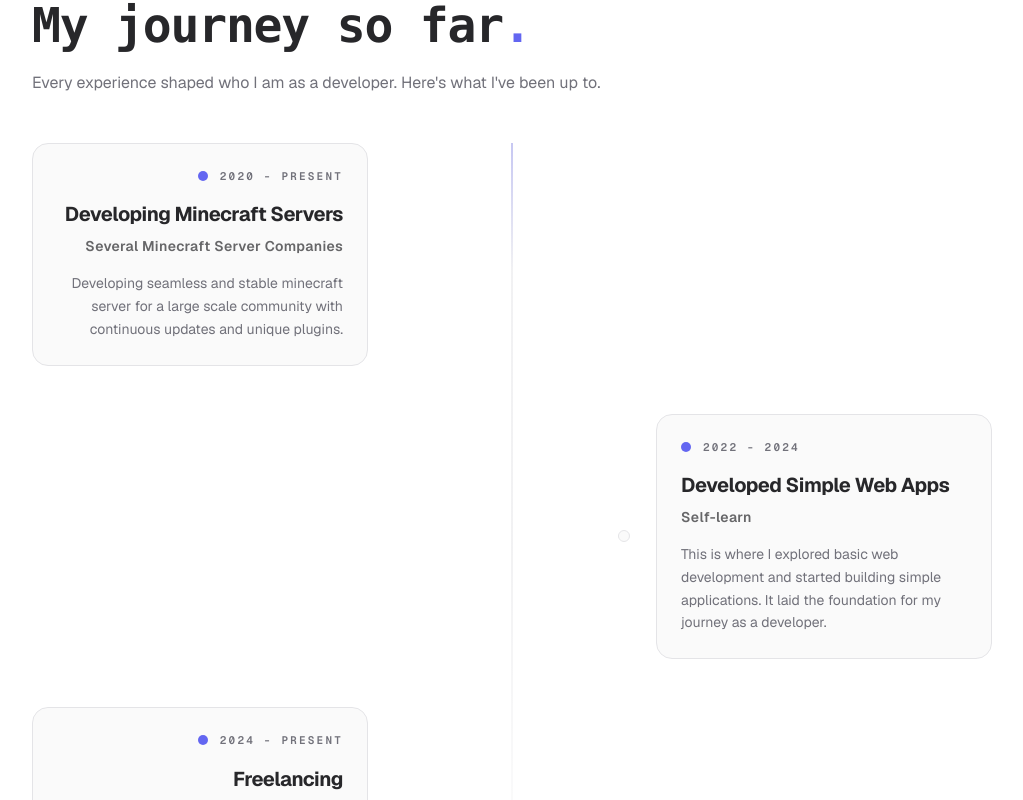
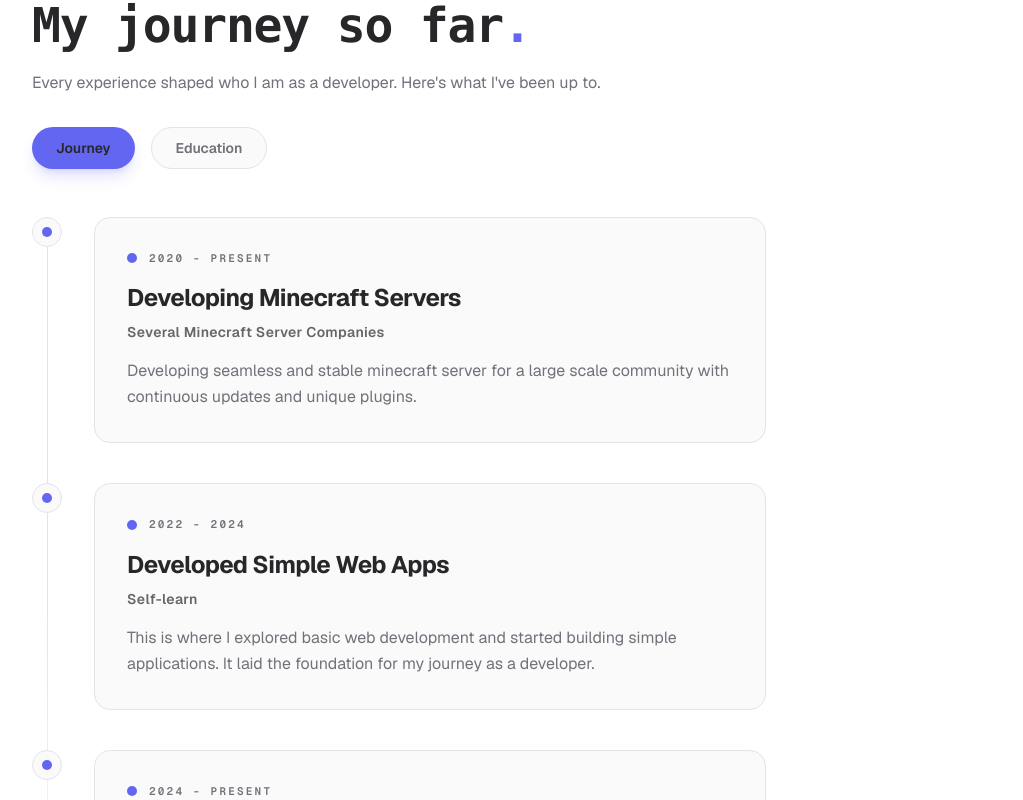
Before and after one commit to mvfflin/mvfflin-profile-new, a Next.js app: page / in a window 1280 px wide. Shown: the part 3840-4640 px from the top of the page, without its empty margins (176-1199 px from the left). Built offline with nearby package versions, Linux system fonts and the light colour scheme.

Commit message:
feat: added new education in journey section

```diff
--- a/components/Experience.tsx
+++ b/components/Experience.tsx
@@ -1,7 +1,9 @@
 "use client";
 
+import { useState } from "react";
 import ScrollReveal from "@/components/ScrollReveal";
 import TypewriterText from "@/components/TypewriterText";
+import Image from "next/image";
 
 const experiences = [
   {
@@ -25,9 +27,30 @@ const experiences = [
   }
 ];
 
+const education = [
+  {
+    title: "Institut Teknologi Sepuluh Nopember",
+    company: "Informatics Engineering (Teknik Informatika)",
+    period: "2026 - Present",
+    description: "Currently pursuing a bachelor's degree in Informatics Engineering. Learning about software engineering, data structures, algorithms, and advanced programming concepts. Admitted throught the SNBT (Seleksi Nasional Berdasarkan Tes) pathway",
+    logo: "/its-logo.png"
+  },
+  {
+    logo: "/sman5.png",
+    title: "SMAN 5 Kota Bekasi",
+    company: "Senior High School",
+    period: "2023 - 2026",
+    description: "Passed the provincial stage of the National Science Olympiad (OSN), served as Vice President of the ICT Club, acted as Head Organizer for CINOTIC (a sub-event of FESTIFIVE), participated in hockey competitions, and developed a program beneficial to the school."
+  }
+];
+
 export default function Experience() {
+  const [activeTab, setActiveTab] = useState<"journey" | "education">("journey");
+
+  const activeData = activeTab === "journey" ? experiences : education;
+
   return (
-    <section id="experience" className="py-20 bg-surface">
+    <section id="experience" className="py-20 bg-surface overflow-hidden">
       <div className="max-w-5xl mx-auto px-6 lg:px-8">
         <ScrollReveal>
           <div className="flex items-center gap-3 mb-4">
@@ -46,61 +69,77 @@ export default function Experience() {
         </ScrollReveal>
 
         <ScrollReveal delay={200}>
-          <p className="text-base text-muted mb-12 max-w-xl">
+          <p className="text-base text-muted mb-8 max-w-xl">
             Every experience shaped who I am as a developer. Here&apos;s what I&apos;ve been up to.
           </p>
         </ScrollReveal>
 
-        <div className="relative pl-8 md:pl-0">
-          <div className="hidden md:block absolute left-1/2 top-0 bottom-0 w-px bg-gradient-to-b from-border via-border to-transparent transform -translate-x-1/2"></div>
-          <div className="hidden md:block absolute left-1/2 top-0 w-px h-32 bg-gradient-to-b from-accent/60 to-transparent transform -translate-x-1/2"></div>
+        <ScrollReveal delay={250}>
+          <div className="flex flex-wrap gap-4 mb-12">
+            <button
+              onClick={() => setActiveTab("journey")}
+              className={`px-6 py-2.5 rounded-full text-sm font-semibold transition-all duration-300 ${activeTab === "journey"
+                ? "bg-accent text-accent-foreground shadow-lg shadow-accent/20"
+                : "bg-background border border-border text-muted hover:text-foreground hover:border-muted/40"
+                }`}
+            >
+              Journey
+            </button>
+            <button
+              onClick={() => setActiveTab("education")}
+              className={`px-6 py-2.5 rounded-full text-sm font-semibold transition-all duration-300 ${activeTab === "education"
+                ? "bg-accent text-accent-foreground shadow-lg shadow-accent/20"
+                : "bg-background border border-border text-muted hover:text-foreground hover:border-muted/40"
+                }`}
+            >
+              Education
+            </button>
+          </div>
+        </ScrollReveal>
 
-          <div className="space-y-10 md:space-y-12">
-            {experiences.map((exp, index) => (
-              <ScrollReveal key={index} delay={index * 150}>
-                <div
-                  className={`relative flex flex-col md:flex-row md:items-stretch ${index % 2 === 0 ? "md:flex-row" : "md:flex-row-reverse"}`}
-                >
-                  <div
-                    className={`w-full md:w-5/12 ${index % 2 === 0 ? "md:text-right md:pr-16" : "md:text-left md:pl-16"}`}
-                  >
-                    <div className="group relative">
-                      <div className="p-6 bg-background border border-border rounded-2xl hover:border-muted/40 transition-all duration-500 hover:shadow-[0_0_40px_-20px_rgba(0,0,0,0.3)] dark:hover:shadow-[0_0_60px_-20px_rgba(255,255,255,0.08)]">
-                        <div
-                          className={`flex items-center gap-3 mb-4 ${index % 2 === 0 ? "md:justify-end" : ""}`}
-                        >
+        <div className="relative mt-8 md:mt-10">
+          {/* Vertical line for all devices */}
+          <div className="absolute left-[15px] top-0 bottom-0 w-px bg-gradient-to-b from-border via-border to-transparent"></div>
+
+          <div className="flex flex-col gap-8 md:gap-10 pb-8">
+            {activeData.map((item, index) => (
+              <ScrollReveal key={`${activeTab}-${index}`} delay={index * 150}>
+                <div className="relative flex flex-row gap-6 md:gap-8 group">
+                  {/* Timeline Node */}
+                  <div className="relative z-10 flex-shrink-0 w-[30px] h-[30px] rounded-full bg-background border border-border flex items-center justify-center transition-colors duration-300 group-hover:border-accent/50">
+                    <div className="w-2.5 h-2.5 rounded-full bg-accent"></div>
+                  </div>
+
+                  {/* Content Card */}
+                  <div className="flex-1 max-w-2xl">
+                    <div className="p-6 md:p-8 bg-background border border-border rounded-2xl hover:border-muted/40 transition-all duration-500 hover:shadow-[0_0_40px_-20px_rgba(0,0,0,0.3)] dark:hover:shadow-[0_0_60px_-20px_rgba(255,255,255,0.08)]">
+                      <div className="flex items-center justify-between gap-4 mb-4">
+                        <div className="flex items-center gap-3">
                           <span className="relative flex h-2.5 w-2.5">
                             <span className="animate-ping absolute inline-flex h-full w-full rounded-full bg-accent/40 opacity-75"></span>
                             <span className="relative inline-flex rounded-full h-2.5 w-2.5 bg-accent"></span>
                           </span>
                           <p className="text-[11px] font-semibold tracking-[0.2em] uppercase text-muted font-mono">
-                            {exp.period}
+                            {item.period}
                           </p>
                         </div>
-                        <h3 className="text-xl font-bold text-foreground mb-2 tracking-tight group-hover:text-accent transition-colors duration-300">
-                          {exp.title}
-                        </h3>
-                        <p className="text-sm font-semibold text-foreground/70 mb-4 tracking-wide">
-                          {exp.company}
-                        </p>
-                        <p className="text-sm text-muted leading-relaxed">
-                          {exp.description}
-                        </p>
+                        {item.logo && (
+                          <div className="shrink-0 h-8 w-auto flex items-center justify-center bg-background/50 rounded-md p-1">
+                            <Image src={item.logo} alt={`${item.company} logo`} width={80} height={64} className="h-9 w-auto object-contain dark:brightness-200" draggable={false} />
+                          </div>
+                        )}
                       </div>
-
-                      {index > 0 && (
-                        <div
-                          className={`hidden md:block absolute top-1/2 ${index % 2 === 0 ? "-right-[2.35rem]" : "-left-[2.35rem]"} -translate-y-1/2 w-3 h-3 rounded-full bg-background border border-border`}
-                        ></div>
-                      )}
+                      <h3 className="text-xl md:text-2xl font-bold text-foreground mb-2 tracking-tight group-hover:text-accent transition-colors duration-300">
+                        {item.title}
+                      </h3>
+                      <p className="text-sm font-semibold text-foreground/70 mb-4 tracking-wide">
+                        {item.company}
+                      </p>
+                      <p className="text-sm md:text-base text-muted leading-relaxed">
+                        {item.description}
+                      </p>
                     </div>
                   </div>
-                  <div
-                    className={`hidden md:block md:w-2/12 relative ${index % 2 === 0 ? "" : ""}`}
-                  >
-                    <div className="absolute left-1/2 top-8 -translate-x-1/2"></div>
-                  </div>
-                  <div className="hidden md:block md:w-5/12"></div>
                 </div>
               </ScrollReveal>
             ))}
```
Also changed, not shown: public/sman5.png (added).
